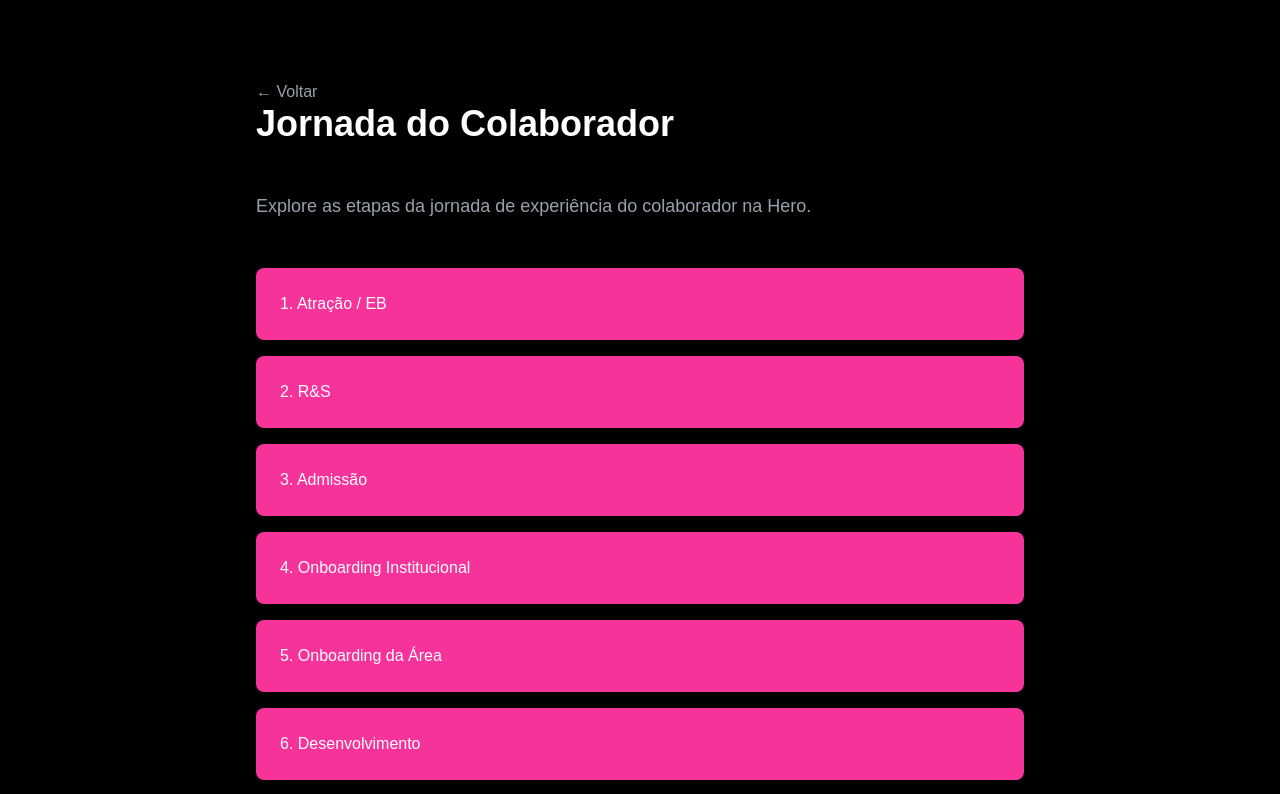
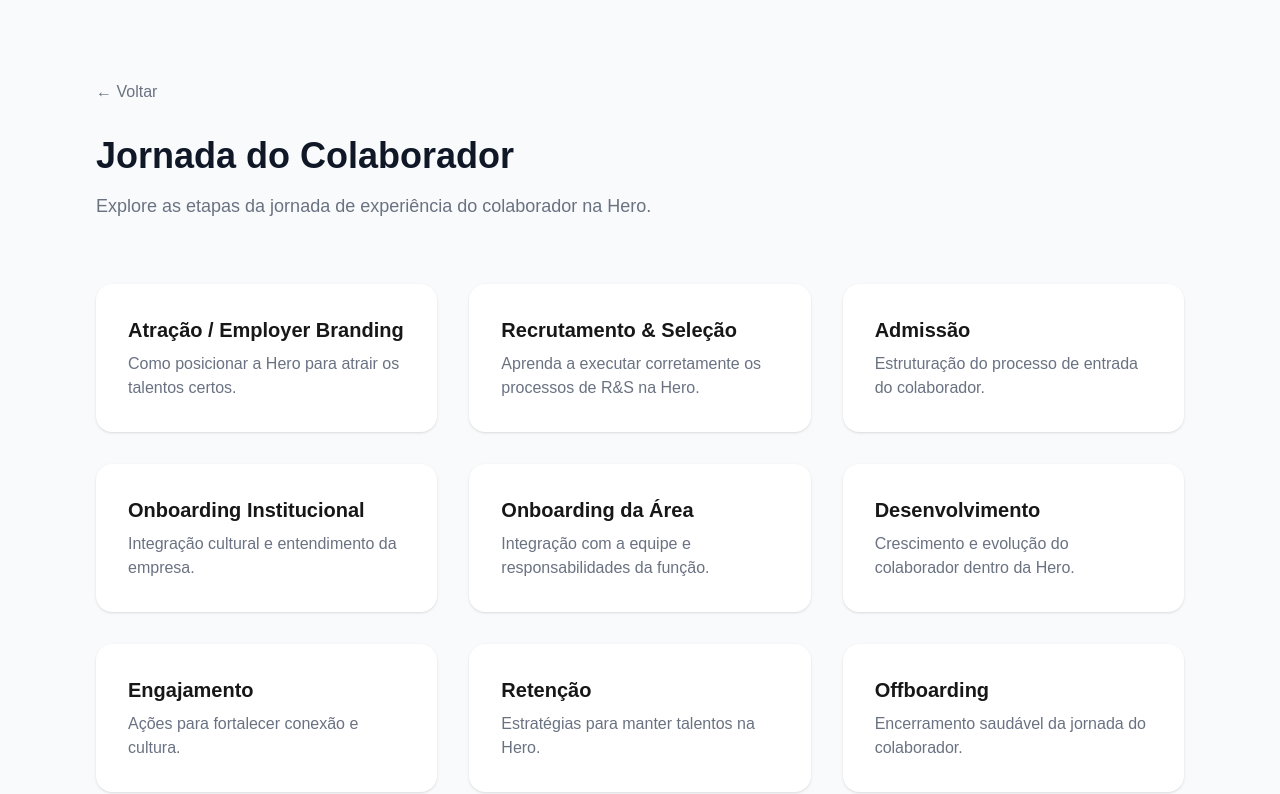
Before and after one commit to amandafrann/programa-lider-hero, a Next.js app: page /jornada in a window 1280 px wide. Shown: the top 794 px of the page. Built offline with nearby package versions, Linux system fonts and the light colour scheme.

Commit message:
atualizar jornada

```diff
--- a/app/jornada/page.tsx
+++ b/app/jornada/page.tsx
@@ -2,66 +2,154 @@ import Link from "next/link";
 
 export default function Jornada() {
   return (
-    <main className="min-h-screen bg-black text-white flex justify-center py-20">
-      <div className="max-w-3xl w-full space-y-12">
+    <main className="min-h-screen bg-gray-50 flex justify-center py-20">
 
-        <Link href="/" className="text-gray-400 hover:text-white">
+      <div className="max-w-6xl w-full px-8">
+
+        <Link
+          href="/"
+          className="text-gray-500 hover:text-gray-800 mb-8 inline-block"
+        >
           ← Voltar
         </Link>
 
-        <h1 className="text-4xl font-bold">
-          Jornada do Colaborador
-        </h1>
+        <div className="mb-16">
 
-        <p className="text-gray-400 text-lg">
-          Explore as etapas da jornada de experiência do colaborador na Hero.
-        </p>
+          <h1 className="text-4xl font-bold text-gray-900">
+            Jornada do Colaborador
+          </h1>
 
-        {/* Lista da jornada */}
-        <div className="flex flex-col gap-4">
+          <p className="text-gray-500 mt-4 text-lg">
+            Explore as etapas da jornada de experiência do colaborador na Hero.
+          </p>
 
-          <div className="bg-pink-500 p-6 rounded-lg font-medium">
-            1. Atração / EB
+        </div>
+
+        <div className="grid grid-cols-3 gap-8">
+
+          {/* Atração */}
+
+          <div className="bg-white p-8 rounded-2xl shadow-sm">
+            <h2 className="text-xl font-semibold mb-2">
+              Atração / Employer Branding
+            </h2>
+
+            <p className="text-gray-500">
+              Como posicionar a Hero para atrair os talentos certos.
+            </p>
           </div>
+
+
+          {/* R&S */}
 
           <Link
             href="/modulos"
-            className="bg-pink-500 p-6 rounded-lg font-medium"
+            className="bg-white p-8 rounded-2xl shadow hover:shadow-lg transition"
           >
-            2. R&S
+            <h2 className="text-xl font-semibold mb-2">
+              Recrutamento & Seleção
+            </h2>
+
+            <p className="text-gray-500">
+              Aprenda a executar corretamente os processos de R&S na Hero.
+            </p>
           </Link>
 
-          <div className="bg-pink-500 p-6 rounded-lg font-medium">
-            3. Admissão
+
+          {/* Admissão */}
+
+          <div className="bg-white p-8 rounded-2xl shadow-sm">
+            <h2 className="text-xl font-semibold mb-2">
+              Admissão
+            </h2>
+
+            <p className="text-gray-500">
+              Estruturação do processo de entrada do colaborador.
+            </p>
           </div>
 
-          <div className="bg-pink-500 p-6 rounded-lg font-medium">
-            4. Onboarding Institucional
+
+          {/* Onboarding Institucional */}
+
+          <div className="bg-white p-8 rounded-2xl shadow-sm">
+            <h2 className="text-xl font-semibold mb-2">
+              Onboarding Institucional
+            </h2>
+
+            <p className="text-gray-500">
+              Integração cultural e entendimento da empresa.
+            </p>
           </div>
 
-          <div className="bg-pink-500 p-6 rounded-lg font-medium">
-            5. Onboarding da Área
+
+          {/* Onboarding da Área */}
+
+          <div className="bg-white p-8 rounded-2xl shadow-sm">
+            <h2 className="text-xl font-semibold mb-2">
+              Onboarding da Área
+            </h2>
+
+            <p className="text-gray-500">
+              Integração com a equipe e responsabilidades da função.
+            </p>
           </div>
 
-          <div className="bg-pink-500 p-6 rounded-lg font-medium">
-            6. Desenvolvimento
+
+          {/* Desenvolvimento */}
+
+          <div className="bg-white p-8 rounded-2xl shadow-sm">
+            <h2 className="text-xl font-semibold mb-2">
+              Desenvolvimento
+            </h2>
+
+            <p className="text-gray-500">
+              Crescimento e evolução do colaborador dentro da Hero.
+            </p>
           </div>
 
-          <div className="bg-pink-500 p-6 rounded-lg font-medium">
-            7. Engajamento
+
+          {/* Engajamento */}
+
+          <div className="bg-white p-8 rounded-2xl shadow-sm">
+            <h2 className="text-xl font-semibold mb-2">
+              Engajamento
+            </h2>
+
+            <p className="text-gray-500">
+              Ações para fortalecer conexão e cultura.
+            </p>
           </div>
 
-          <div className="bg-pink-500 p-6 rounded-lg font-medium">
-            8. Retenção
+
+          {/* Retenção */}
+
+          <div className="bg-white p-8 rounded-2xl shadow-sm">
+            <h2 className="text-xl font-semibold mb-2">
+              Retenção
+            </h2>
+
+            <p className="text-gray-500">
+              Estratégias para manter talentos na Hero.
+            </p>
           </div>
 
-          <div className="bg-pink-500 p-6 rounded-lg font-medium">
-            9. Offboarding
+
+          {/* Offboarding */}
+
+          <div className="bg-white p-8 rounded-2xl shadow-sm">
+            <h2 className="text-xl font-semibold mb-2">
+              Offboarding
+            </h2>
+
+            <p className="text-gray-500">
+              Encerramento saudável da jornada do colaborador.
+            </p>
           </div>
 
         </div>
 
       </div>
+
     </main>
   );
 }
```
